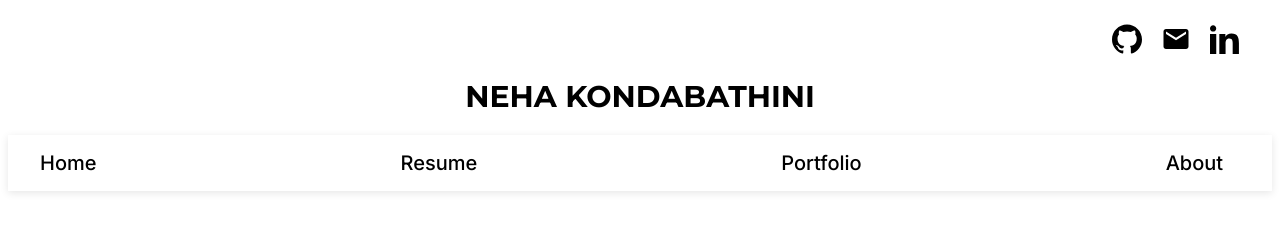
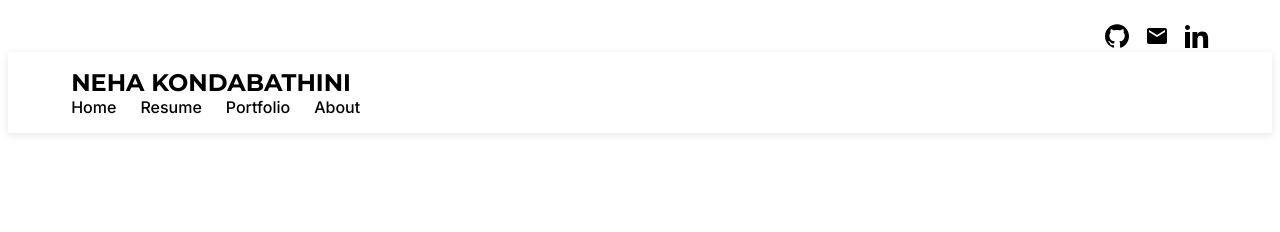
Before and after one commit to bcdfgi/Portfolio-Website, a website: page pages/nav.html in a window 1280 px wide. Drawn offline with Linux system fonts and the light colour scheme.

Commit message:
made changes to the navigation

```diff
--- a/pages/nav.html
+++ b/pages/nav.html
@@ -1,118 +1,121 @@
 <!DOCTYPE html>
 <html>
 <head>
-  <title></title>
+  <title>Navigation</title>
   <link href="https://fonts.googleapis.com/css2?family=Inter:wght@300..700&family=Montserrat:wght@500..800&display=swap" rel="stylesheet">
-
 </head>
 <style>
 
+
   .root{
-
     --bg: #FFFFFF;
     --text: #171717;
     --accent: #0077B6;
     --border: #A9A9A9;
   }
 
-  h1{
-    text-align: center;
-    font-size: 30px;
-    text-transform: uppercase;
-    color: var(--text);
-    font-family: 'Montserrat', serif;
-    font-weight: 700;
-  }
-  .nav-bar{
-    display: flex;
-    gap: 19rem;
-    padding: 1rem 2rem;
 
-    box-shadow: 0 2px 8px rgba(0,0,0,0.1);
-    border-bottom: 1px solid var(--border);
-    font-family: 'Inter', sans-serif;
-  }
-  .nav-bar a{
-    color: var(--text);
-    gap: 300rem;
-    font-size: 20px;
-    text-decoration: none;
-    font-weight: 500;
-  }
-  .nav-bar a:hover{
-    text-decoration: underline;
-    color: var(--accent);
-    text-decoration-color: var(--accent) ;
-  }
-  .nav-bar a.active{
-    border-bottom: 2px solid var(--accent);
-    padding-bottom: 4px;
-  }
   body{
     background-color: var(--bg);
     color: var(--text);
     font-family: 'Inter', sans-serif;
     font-size: 16px;
   }
+  .container {
+    width: 90%;
+    max-width: 1200px;
+    margin: 0 auto;
+  }
+
+
+  .links{
+    display: flex;
+    justify-content: flex-end;
+    gap: 1rem;
+    padding: 1rem 0 0 0;
+    max-width: 1200px;
+    margin: 0 auto;
+    width: 90%;
+  }
   .image-icon{
-    width: 30px;
-    height:30px;
+    width: 24px;
+    height: 24px;
     fill: var(--text);
     transition: fill 0.3s ease;
   }
   .image-icon:hover{
     fill: var(--accent);
   }
-  .links{
+
+
+  .nav-bar{
     display: flex;
-    justify-content: flex-end;
-    gap: 1.2rem;
-    padding: 1rem 2rem 0 2rem;
+    justify-content: space-between;
+    align-items: center;
+    padding: 1rem 0;
+    box-shadow: 0 2px 8px rgba(0,0,0,0.1);
+    font-family: 'Inter', sans-serif;
+  }
+  h1{
+
+    text-align: left;
+    font-size: 24px;
+    text-transform: uppercase;
+    color: var(--text);
+    font-family: 'Montserrat', serif;
+    font-weight: 700;
+    margin: 0;
+  }
+  .nav-links-container {
+    display: flex;
+    gap: 1.5rem;
+  }
+  .nav-bar a{
+    color: var(--text);
+    font-size: 16px;
+    text-decoration: none;
+    font-weight: 500;
+    transition: color 0.3s;
+  }
+  .nav-bar a:hover{
+    text-decoration: none;
+    color: var(--accent);
+  }
+  .nav-bar a.active{
+    border-bottom: 2px solid var(--accent);
+    padding-bottom: 4px;
+    color: var(--accent);
   }
 </style>
 <body>
   <div class="links">
     <a href="https://github.com/bcdfgi/Portfolio-Website" target="-blank">
       <svg class="image-icon" viewBox="0 0 24 24">
-      <path d="M12 0.3C5.37 0.3 0 5.67 0 12.3c0 5.28 3.44 9.76 8.2 11.34
-               0.6 0.1 0.82-0.26 0.82-0.58v-2.03c-3.34 0.73-4.04-1.61-4.04-1.61
-               -0.55-1.39-1.34-1.76-1.34-1.76 -1.1-0.75 0.08-0.73 0.08-0.73
-               1.22 0.09 1.87 1.26 1.87 1.26 1.08 1.86 2.84 1.32 3.53 1.01
-               0.1-0.78 0.42-1.32 0.76-1.62 -2.67-0.3-5.47-1.34-5.47-5.96
-               0-1.32 0.47-2.39 1.24-3.23 -0.13-0.3-0.54-1.52 0.12-3.16
-               0 0 1.01-0.32 3.3 1.23 0.96-0.27 2-0.41 3.03-0.41 1.03 0 2.07 0.14 3.03 0.41
-               2.28-1.55 3.29-1.23 3.29-1.23 0.66 1.64 0.25 2.86 0.12 3.16
-               0.77 0.84 1.23 1.91 1.23 3.23 0 4.63-2.81 5.66-5.49 5.96
-               0.43 0.37 0.81 1.1 0.81 2.22v3.29c0 0.32 0.21 0.69 0.82 0.58
-               C20.56 22.06 24 17.58 24 12.3 24 5.67 18.63 0.3 12 0.3z"/>
+      <path d="M12 0.3C5.37 0.3 0 5.67 0 12.3c0 5.28 3.44 9.76 8.2 11.34 0.6 0.1 0.82-0.26 0.82-0.58v-2.03c-3.34 0.73-4.04-1.61-4.04-1.61 -0.55-1.39-1.34-1.76-1.34-1.76 -1.1-0.75 0.08-0.73 0.08-0.73 1.22 0.09 1.87 1.26 1.87 1.26 1.08 1.86 2.84 1.32 3.53 1.01 0.1-0.78 0.42-1.32 0.76-1.62 -2.67-0.3-5.47-1.34-5.47-5.96 0-1.32 0.47-2.39 1.24-3.23 -0.13-0.3-0.54-1.52 0.12-3.16 0 0 1.01-0.32 3.3 1.23 0.96-0.27 2-0.41 3.03-0.41 1.03 0 2.07 0.14 3.03 0.41 2.28-1.55 3.29-1.23 3.29-1.23 0.66 1.64 0.25 2.86 0.12 3.16 0.77 0.84 1.23 1.91 1.23 3.23 0 4.63-2.81 5.66-5.49 5.96 0.43 0.37 0.81 1.1 0.81 2.22v3.29c0 0.32 0.21 0.69 0.82 0.58 C20.56 22.06 24 17.58 24 12.3 24 5.67 18.63 0.3 12 0.3z"/>
     </svg>
-
     </a>
     <a href="https://mail.google.com/mail/u/0/#inbox" target="-blank">
       <svg class="image-icon" viewBox="0 0 24 24">
-      <path d="M20 4H4c-1.1 0-2 .9-2 2v12c0 1.1.9 2 2 2h16
-               c1.1 0 2-.9 2-2V6c0-1.1-.9-2-2-2zm0 4l-8 5-8-5V6l8 5
-               8-5v2z"/>
+      <path d="M20 4H4c-1.1 0-2 .9-2 2v12c0 1.1.9 2 2 2h16 c1.1 0 2-.9 2-2V6c0-1.1-.9-2-2-2zm0 4l-8 5-8-5V6l8 5 8-5v2z"/>
     </svg>
     </a>
     <a href="https://www.linkedin.com/in/neha-kondabathini-9964b6231/" target="-blank">
       <svg class="image-icon" viewBox="0 0 24 24">
-      <path d="M4.98 3.5C4.98 4.88 3.86 6 2.5 6S0 4.88 0 3.5
-               1.12 1 2.5 1s2.48 1.12 2.48 2.5zM0 8h5v16H0V8zm7.5 0h4.8v2.2h.1
-               c.67-1.27 2.3-2.6 4.74-2.6 5.07 0 6 3.34 6 7.7V24h-5V16c0-1.9-.03-4.34-2.64-4.34
-               -2.64 0-3.04 2.06-3.04 4.2V24h-5V8z"/>
+      <path d="M4.98 3.5C4.98 4.88 3.86 6 2.5 6S0 4.88 0 3.5 1.12 1 2.5 1s2.48 1.12 2.48 2.5zM0 8h5v16H0V8zm7.5 0h4.8v2.2h.1 c.67-1.27 2.3-2.6 4.74-2.6 5.07 0 6 3.34 6 7.7V24h-5V16c0-1.9-.03-4.34-2.64-4.34 -2.64 0-3.04 2.06-3.04 4.2V24h-5V8z"/>
     </svg>
-
     </a>
-
   </div>
 
+  <header class="nav-bar">
+    <div class="container nav-content">
         <h1>Neha Kondabathini</h1>
-  <nav class="nav-bar">
+        <nav class="nav-links-container">
             <a href="home_page.html">Home</a>
             <a href="resume_page.html">Resume</a>
             <a href="portfolio_page.html">Portfolio</a>
             <a href="about_page.html">About</a>
         </nav>
+    </div>
+  </header>
 </body>
 </html>
```
Also changed, not shown: 1 other file. Lines whose indentation alone changed are shown as unchanged.
